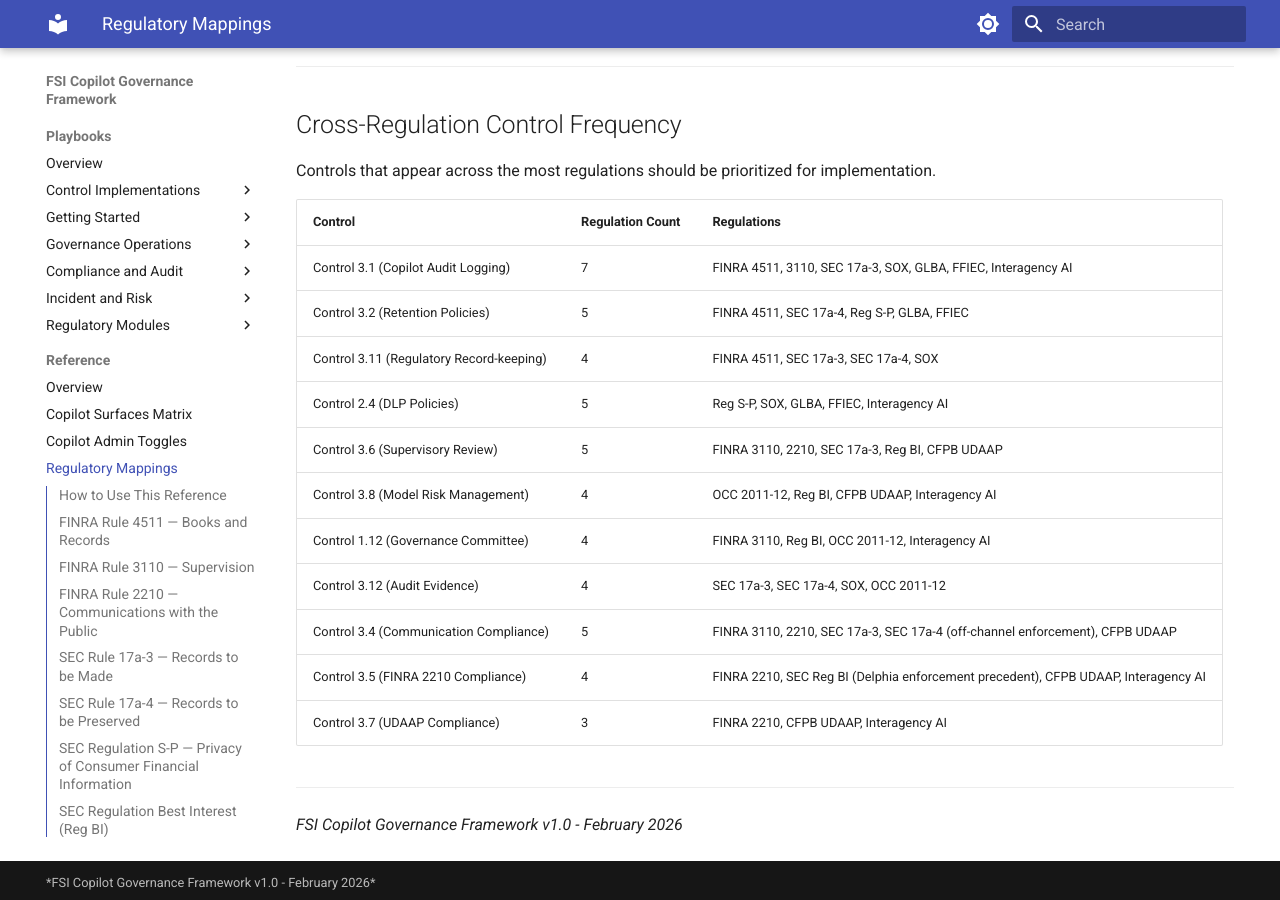
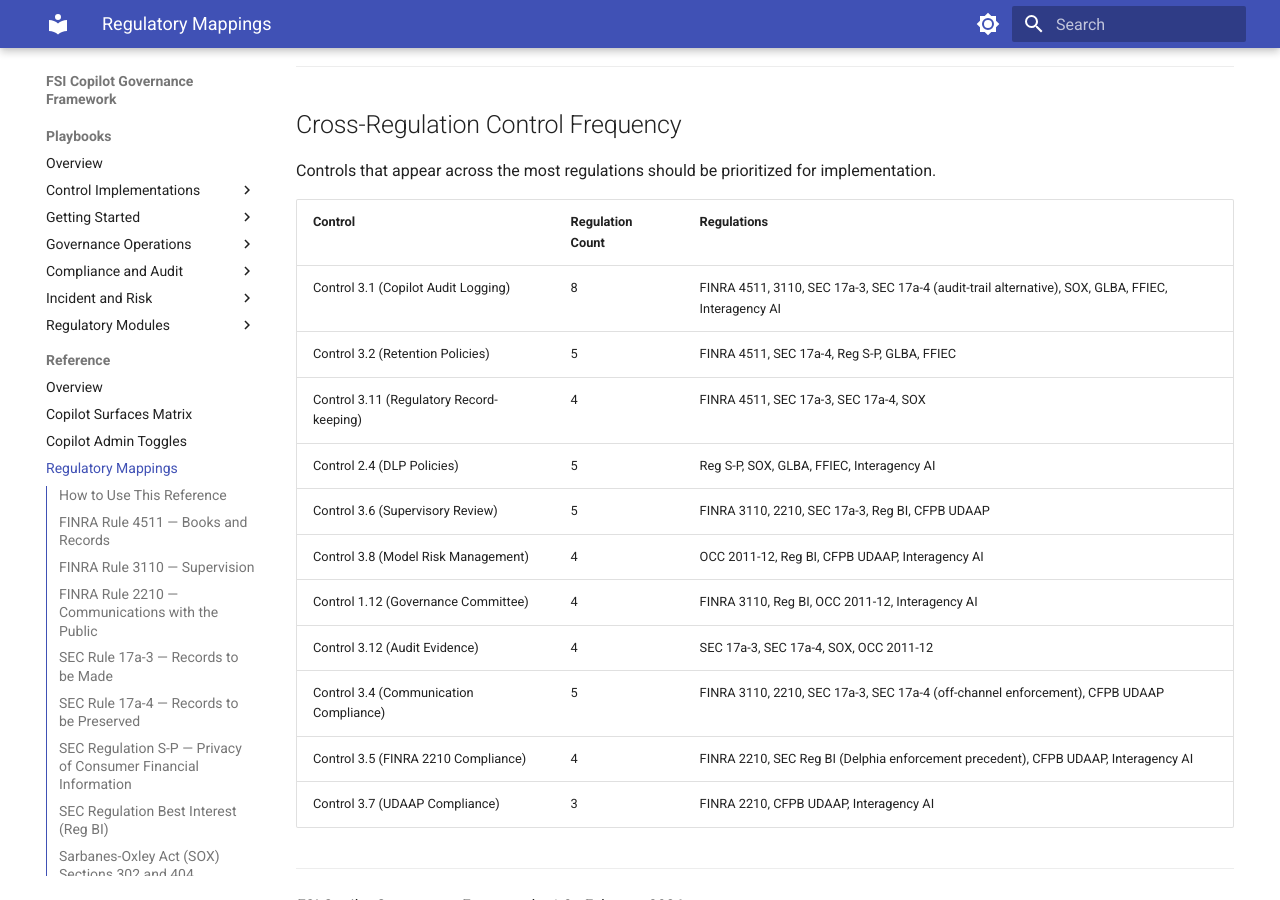
Before and after one commit to judeper/FSI-CopilotGov, an MkDocs documentation site: the page built from docs/reference/regulatory-mappings.md, in a window 1280 px wide and 900 px high, scrolled down 8406 px. Built offline with MkDocs 1.6.1 and Material for MkDocs 9.7.7, drawn with Linux system fonts in a browser that asks for light colours.

Commit message:
docs(c2): add 7 Phase 3-4 regulatory citations to regulatory-mappings.md
Add SEC v. Delphia enforcement precedent, FINRA 2026 agentic AI
supervision, SEC 2026 exam priorities, OCC Bulletin 2025-26 MRM
proportionality, Reg S-P 72-hour vendor notification, SEC 17a-4(f)(2)
audit-trail alternative, and off-channel enforcement citations.
Update cross-regulation control frequency table.

```diff
--- a/docs/reference/regulatory-mappings.md
+++ b/docs/reference/regulatory-mappings.md
@@ -203,7 +203,7 @@
 
 | Control | Regulation Count | Regulations |
 |---------|-----------------|-------------|
-| Control 3.1 (Copilot Audit Logging) | 7 | FINRA 4511, 3110, SEC 17a-3, SOX, GLBA, FFIEC, Interagency AI |
+| Control 3.1 (Copilot Audit Logging) | 8 | FINRA 4511, 3110, SEC 17a-3, SEC 17a-4 (audit-trail alternative), SOX, GLBA, FFIEC, Interagency AI |
 | Control 3.2 (Retention Policies) | 5 | FINRA 4511, SEC 17a-4, Reg S-P, GLBA, FFIEC |
 | Control 3.11 (Regulatory Record-keeping) | 4 | FINRA 4511, SEC 17a-3, SEC 17a-4, SOX |
 | Control 2.4 (DLP Policies) | 5 | Reg S-P, SOX, GLBA, FFIEC, Interagency AI |
```
